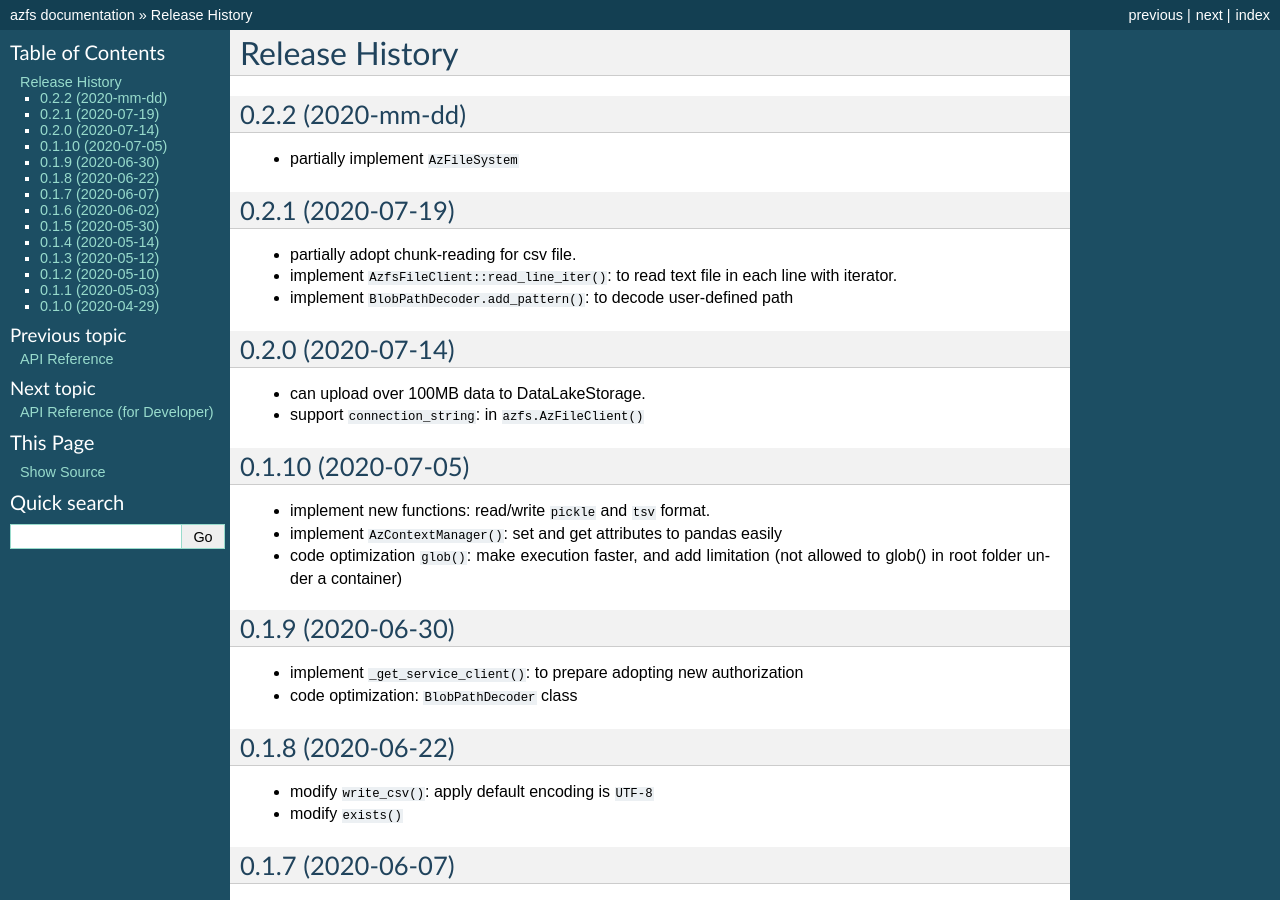
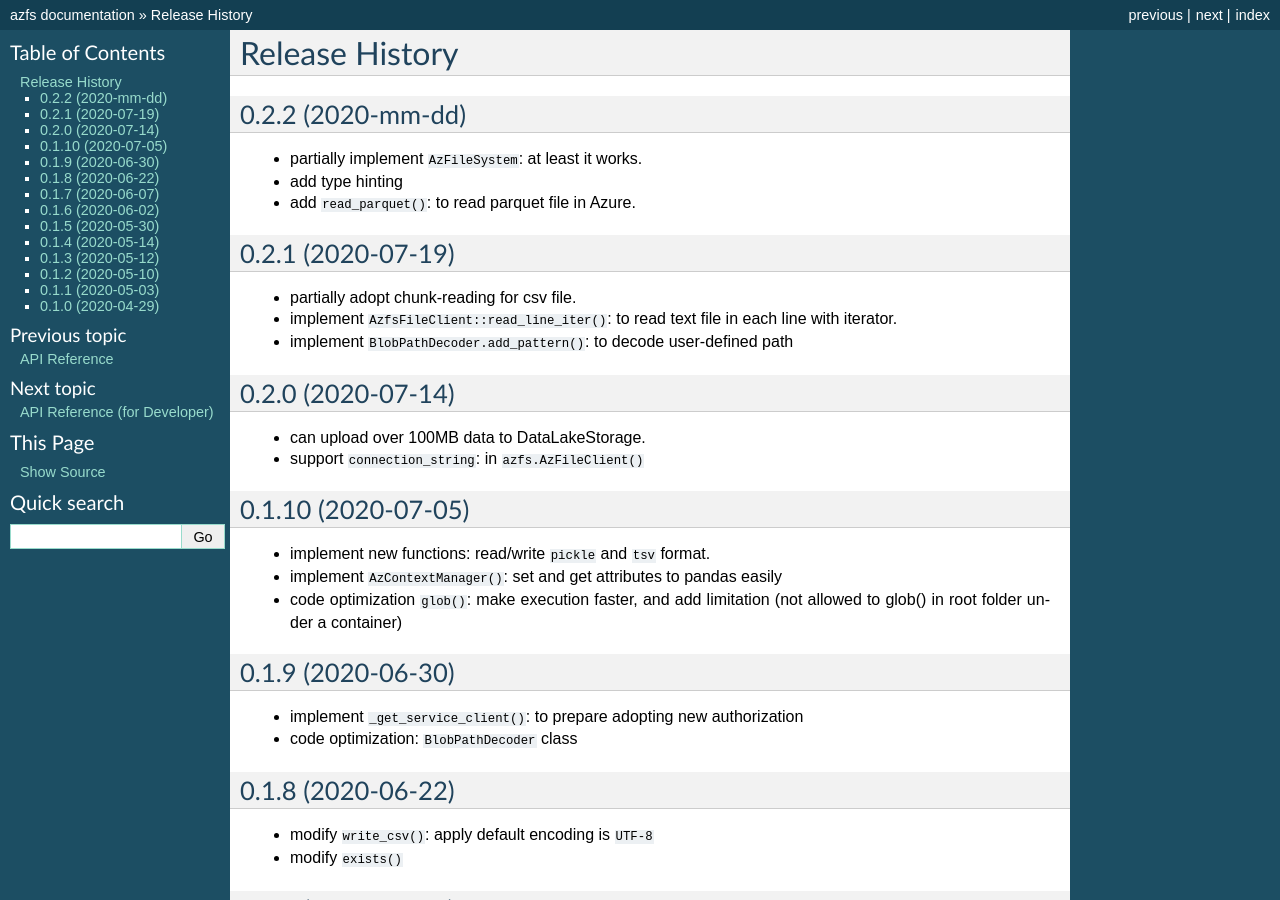
Before and after one commit to arpitjain799/azfs, a Sphinx documentation site: the page built from docs/sources/release_history.rst, in a window 1280 px wide and 900 px high. Built offline with Sphinx 7.4.7, drawn with Linux system fonts in a browser that asks for light colours.

Commit message:
#61 update release note

```diff
--- a/docs/sources/release_history.rst
+++ b/docs/sources/release_history.rst
@@ -8,7 +8,9 @@ Release History
 0.2.2 (2020-mm-dd)
 ------------------
 
-* partially implement ``AzFileSystem``
+* partially implement ``AzFileSystem``: at least it works.
+* add type hinting
+* add ``read_parquet()``: to read parquet file in Azure.
 
 0.2.1 (2020-07-19)
 ------------------
```
